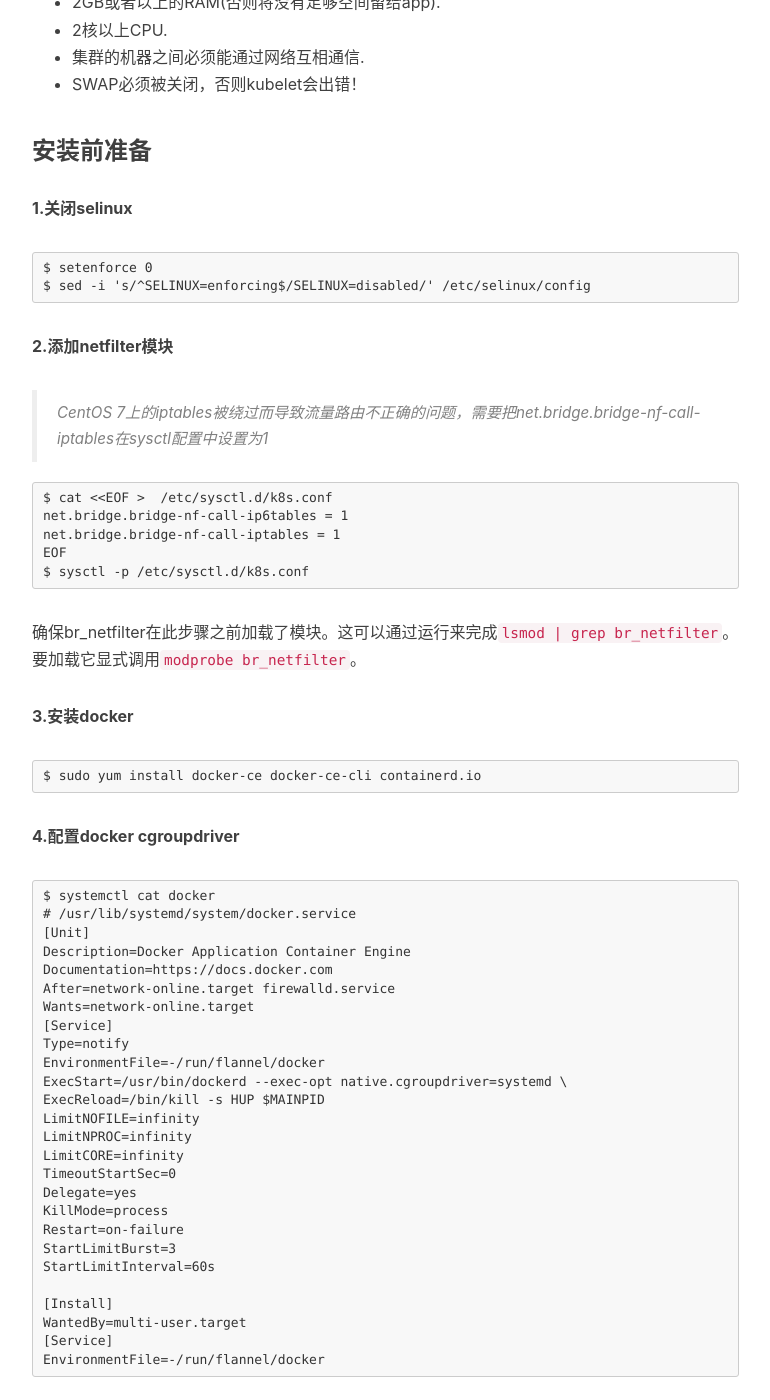
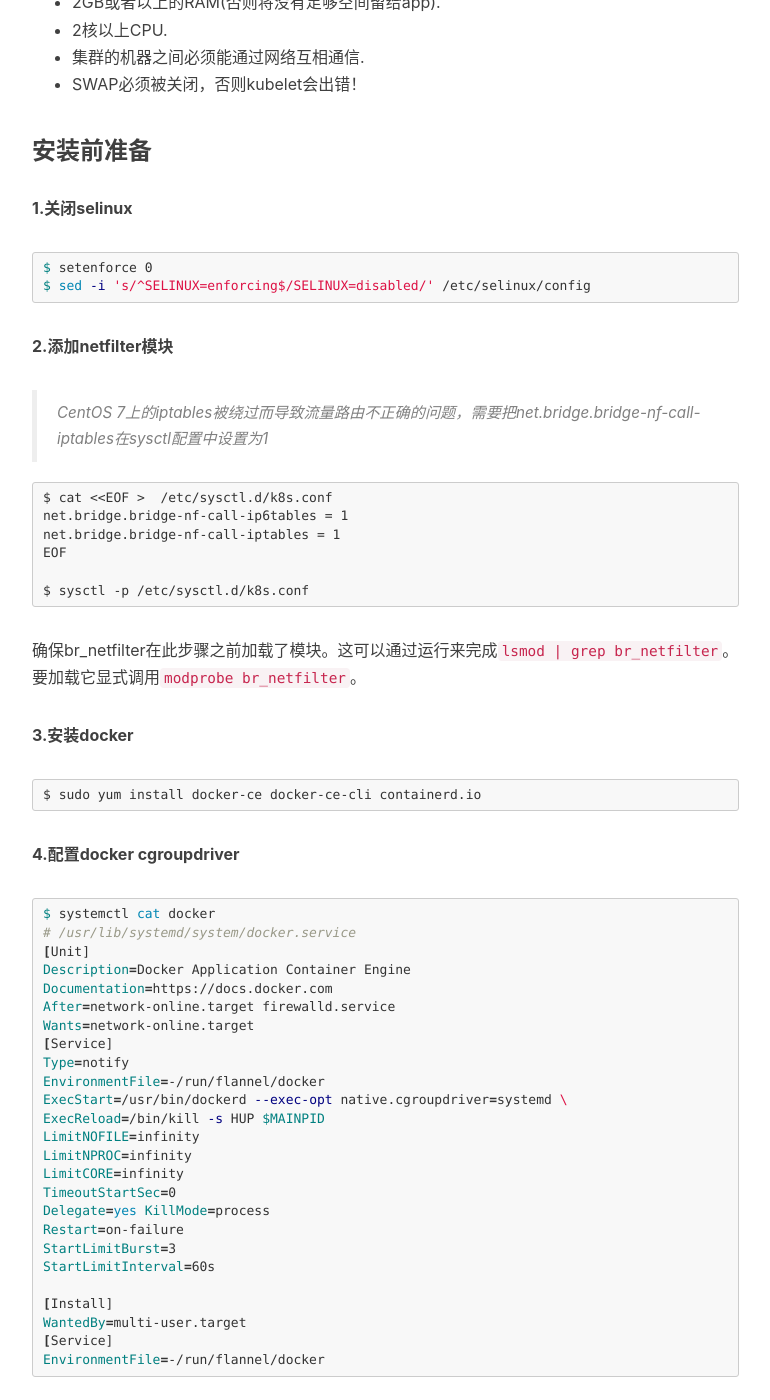
Before and after one commit to FangXiangmeng/www.xmsny.cn, a Jekyll site: the page built from _posts/2019-03-25-kubeadm-install-kubernetes1.3.x.md, in a window 1280 px wide and 1400 px high, scrolled down 728 px. Shown: the whole window, without its empty margins (233-1003 px from the left). Built offline with Jekyll 4.4.1, drawn with Linux system fonts in a browser that asks for light colours; nearby versions of some CDN libraries; comment, search, counter and statistics services are not loaded; some of the changed text lies outside the part shown.

Commit message:
change md

````diff
--- a/_posts/2019-03-25-kubeadm-install-kubernetes1.3.x.md
+++ b/_posts/2019-03-25-kubeadm-install-kubernetes1.3.x.md
@@ -25,7 +25,7 @@ categories: [ Docs ]
 ### 安装前准备
 **1.关闭selinux**
 
-```
+```shell
 $ setenforce 0
 $ sed -i 's/^SELINUX=enforcing$/SELINUX=disabled/' /etc/selinux/config
 ```
@@ -39,6 +39,7 @@ $ cat <<EOF >  /etc/sysctl.d/k8s.conf
 net.bridge.bridge-nf-call-ip6tables = 1
 net.bridge.bridge-nf-call-iptables = 1
 EOF
+
 $ sysctl -p /etc/sysctl.d/k8s.conf
 ```
 确保br_netfilter在此步骤之前加载了模块。这可以通过运行来完成```lsmod | grep br_netfilter```。要加载它显式调用```modprobe br_netfilter```。
@@ -51,7 +52,7 @@ $ sudo yum install docker-ce docker-ce-cli containerd.io
 
 **4.配置docker cgroupdriver**
 
-```
+```shell
 $ systemctl cat docker
 # /usr/lib/systemd/system/docker.service
 [Unit]
@@ -217,7 +218,7 @@ etcd-0               Healthy   {"health": "true"}
 
 > flannel网段修改成kubeadm init --pod-network-cidr这个网段相同的
 
-```
+```yaml
 apiVersion: v1
 kind: ServiceAccount
 metadata:
````
